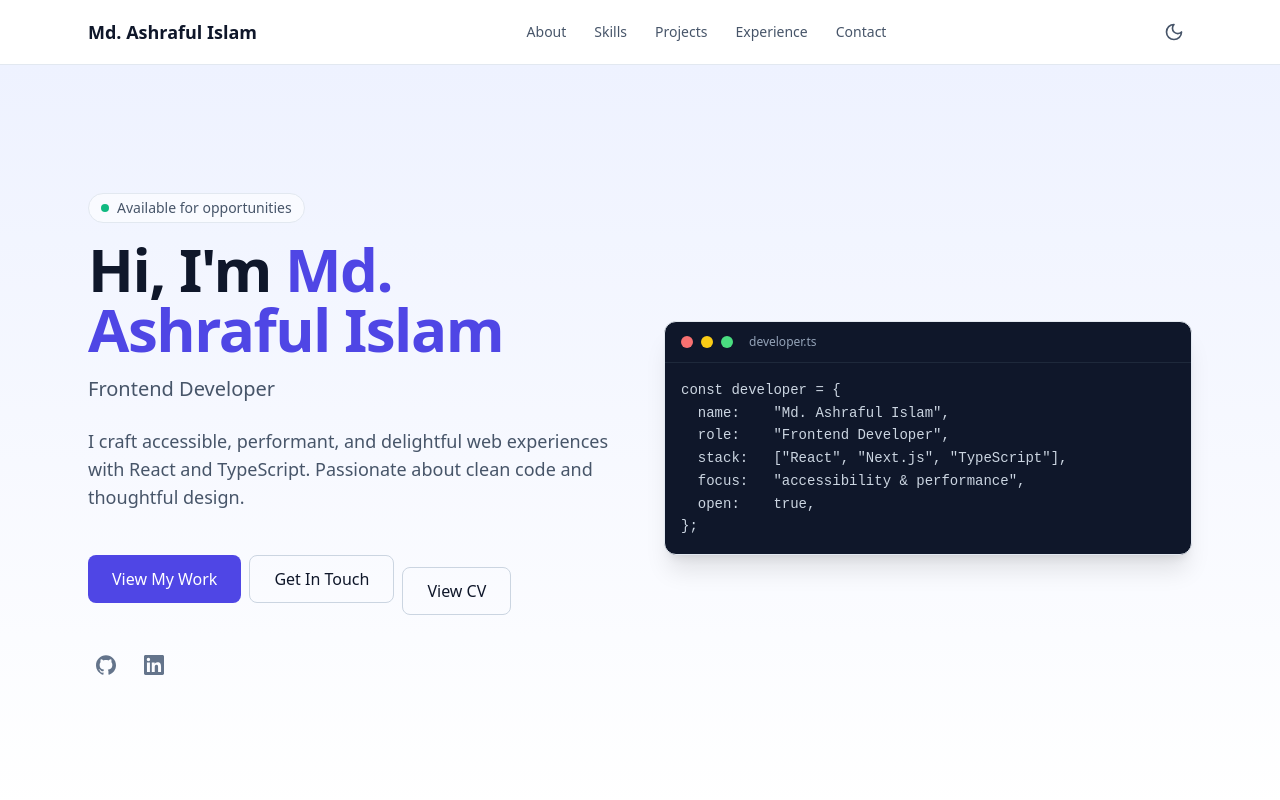
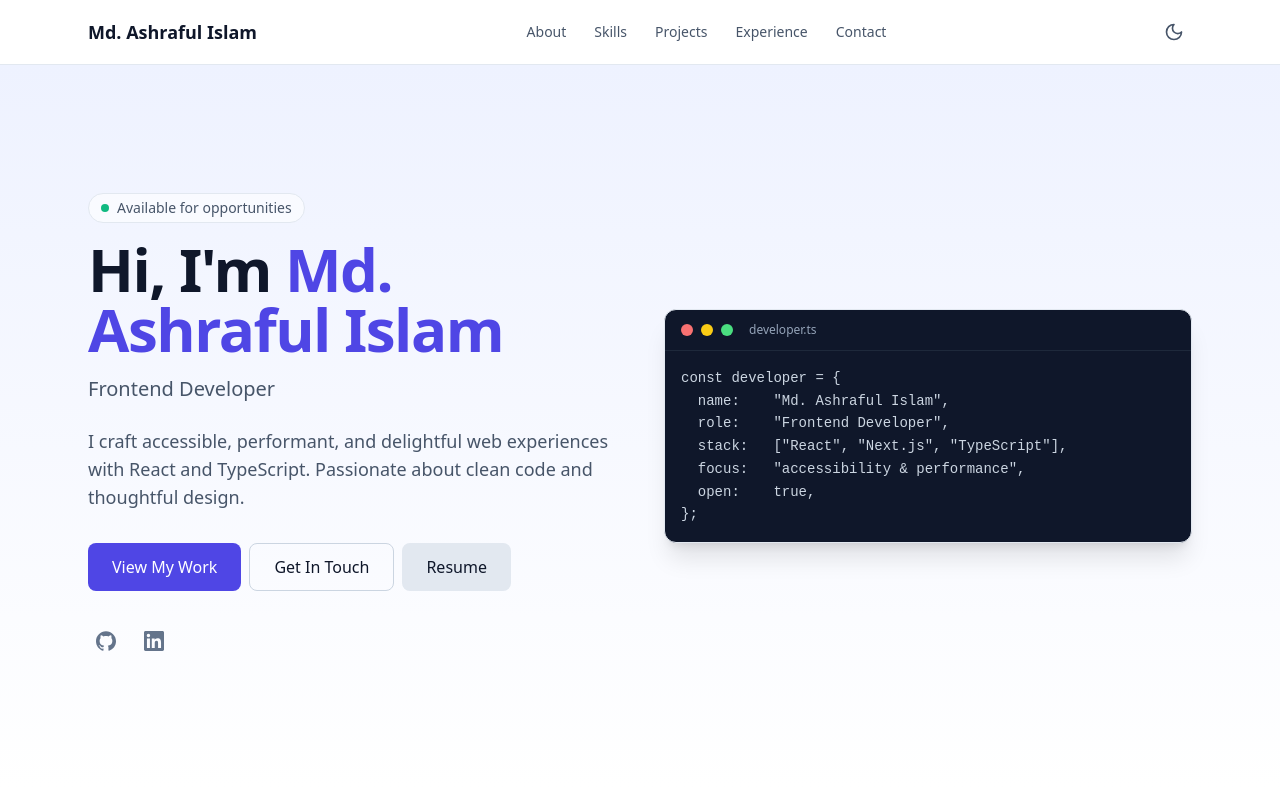
Before and after one commit to ashraful-techO/Portfolio, a Next.js app: page / in a window 1280 px wide. Shown: the top 800 px of the page. Built offline with nearby package versions, Linux system fonts and the light colour scheme.

Commit message:
feat: add CVPreview component for displaying resume PDF in a modal

```diff
--- a/components/modules/cv/Cv-preview.tsx
+++ b/components/modules/cv/Cv-preview.tsx
@@ -10,11 +10,11 @@ const CVPreview = () => {
         <>
             <Button
                 onClick={() => setIsOpen(true)}
-                variant="outline"
+                variant="secondary"
                 size="lg"
-                className="mt-6"
+                className="mt-0"
             >
-                View CV
+                Resume
             </Button>
 
             {isOpen && (
```
